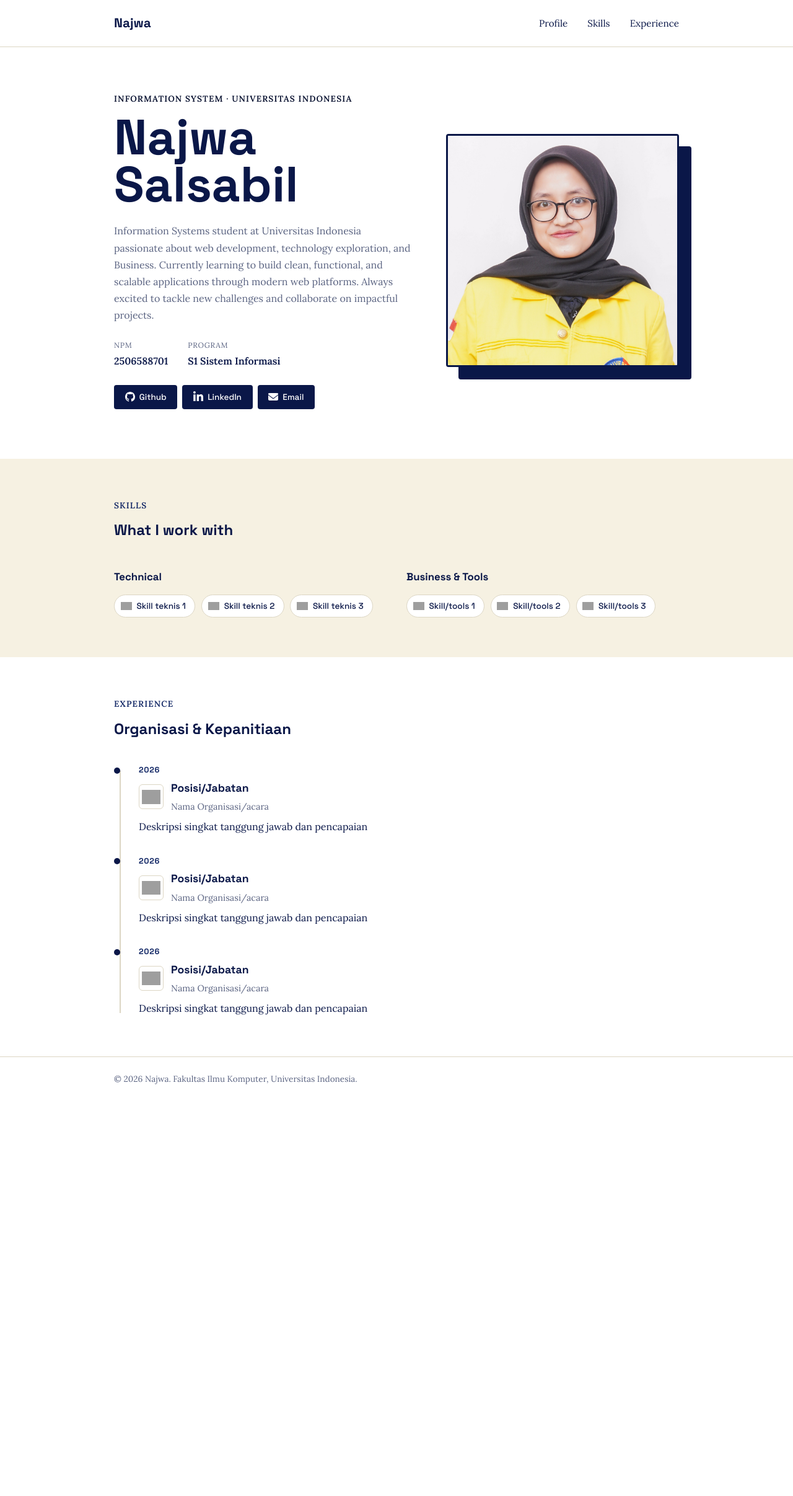
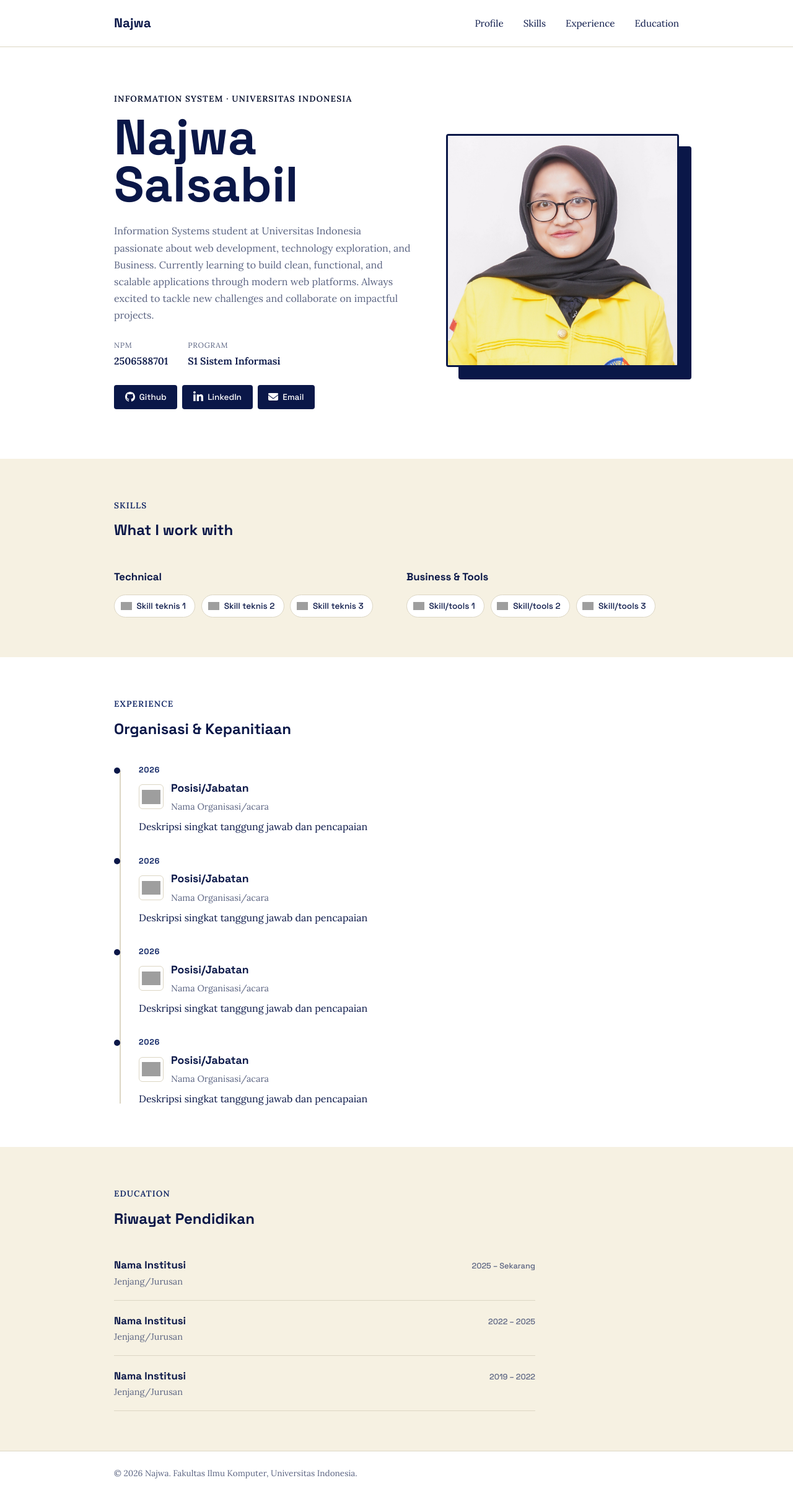
Before and after one commit to najwa-salsabil/myportofolio, a Django app: page / in a window 1280 px wide. Shown: the whole page at 62% size. Before the commit the page ends 1749 px from the top, so only its background shows below. Run offline with Django 5.2, Linux system fonts and the light colour scheme; grey boxes are pictures that could not be loaded.

Commit message:
Add Education Section

```diff
--- a/static/css/style.css
+++ b/static/css/style.css
@@ -329,6 +329,41 @@ h1, h2, h3, .brand {
     font-size: 0.9rem;
 }
 
+.education {
+    background-color: var(--cream);
+    padding: 4rem 0;
+}
+
+.education-list {
+    list-style: none;
+    max-width: 680px;
+}
+
+.education-item {
+    display: flex;
+    justify-content: space-between;
+    align-items: baseline;
+    gap: 1.5rem;
+    padding: 1.1rem 0;
+    border-bottom: 1px solid var(--line);
+}
+
+.education-item:first-child {
+    padding-top: 0;
+}
+
+.education-item h3 {
+    font-size: 1.05rem;
+}
+
+.education-year {
+    font-family: "Space Grotesk", -apple-system, sans-serif;
+    font-size: 0.8rem;
+    font-weight: 500;
+    color: var(--text-muted);
+    white-space: nowrap;
+}
+
 .site-footer {
     padding: 1.5rem;
     color: var(--text-muted);
--- a/templates/index.html
+++ b/templates/index.html
@@ -17,6 +17,7 @@
                 <a href="#profile">Profile</a>
                 <a href="skills">Skills</a>
                 <a href="#experience">Experience</a>
+                <a href="#education">Education</a>
             </nav>
         </div>
     </header>
@@ -152,7 +153,52 @@
                             <p>Deskripsi singkat tanggung jawab dan pencapaian</p>
                         </div>
                     </li>
+                    <li class="timeline-item">
+                        <time datetime="2026">2026</time>
+                        <div class="timeline-body">
+                            <div class="timeline-heading">
+                                <img src="/static/img/experience/logo-3.png" alt="Nama Organisasi/acara 3" class="org-logo">
+                                <div>
+                                    <h3>Posisi/Jabatan</h3>
+                                    <p class="timeline-org">Nama Organisasi/acara</p>
+                                </div>
+                            </div>
+                            <p>Deskripsi singkat tanggung jawab dan pencapaian</p>
+                        </div>
+                    </li>
                 </ol>
+            </div>
+        </section>
+
+        <section class="education" id="education" aria-labelledby="education-heading">
+            <div class="container">
+                <div class="section-head">
+                    <p class="section-kicker">Education</p>
+                    <h2 id="education-heading">Riwayat Pendidikan</h2>
+                </div>
+                <ul class="education-list">
+                    <li class="education-item">
+                        <div>
+                            <h3>Nama Institusi</h3>
+                            <p class="timeline-org">Jenjang/Jurusan</p>
+                        </div>
+                        <span class="education-year">2025 &ndash; Sekarang</span>
+                    </li>
+                    <li class="education-item">
+                        <div>
+                            <h3>Nama Institusi</h3>
+                            <p class="timeline-org">Jenjang/Jurusan</p>
+                        </div>
+                        <span class="education-year">2022 &ndash; 2025</span>
+                    </li>
+                    <li class="education-item">
+                        <div>
+                            <h3>Nama Institusi</h3>
+                            <p class="timeline-org">Jenjang/Jurusan</p>
+                        </div>
+                        <span class="education-year">2019 &ndash; 2022</span>
+                    </li>
+                </ul>
             </div>
         </section>
     </main>
```
